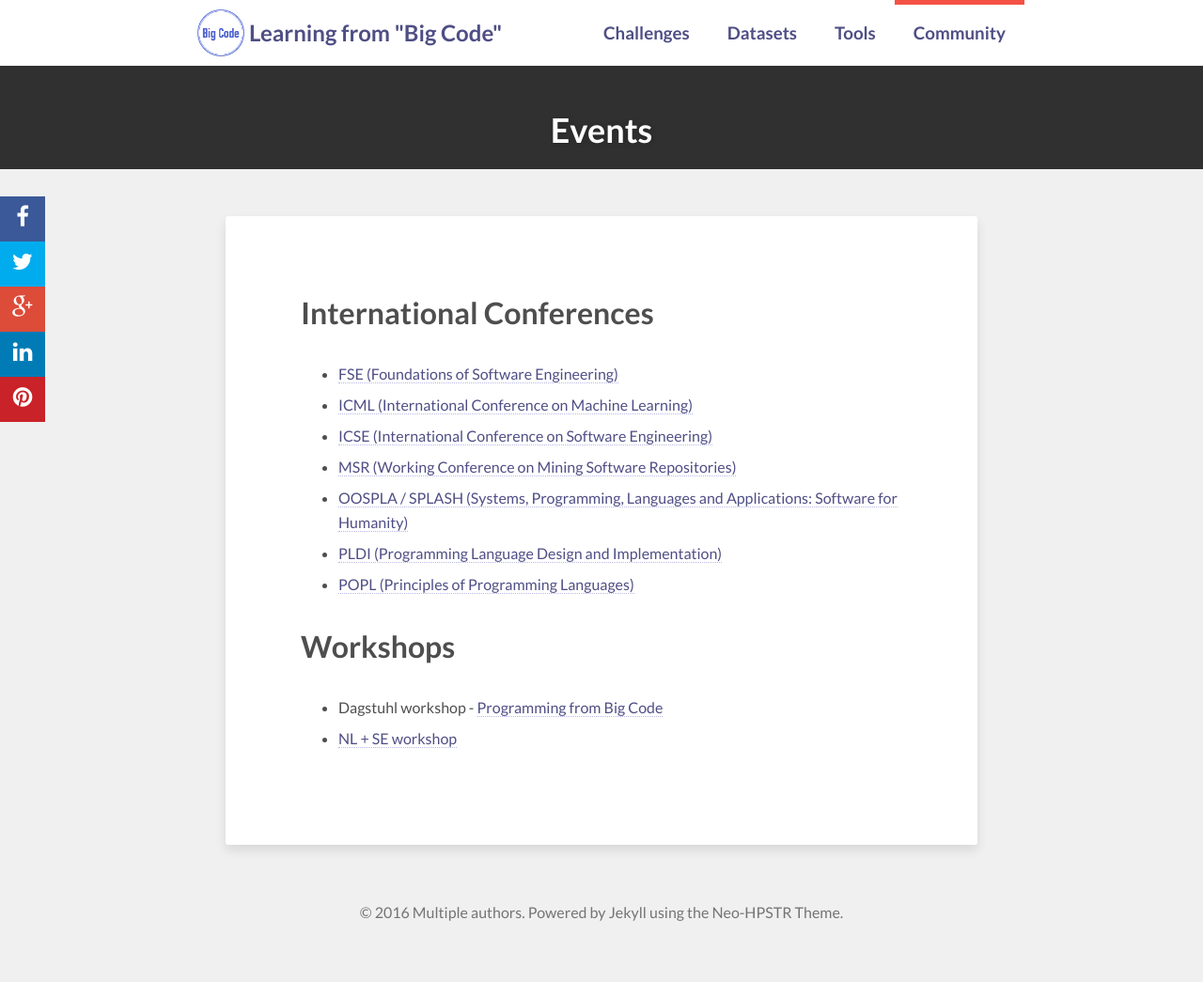
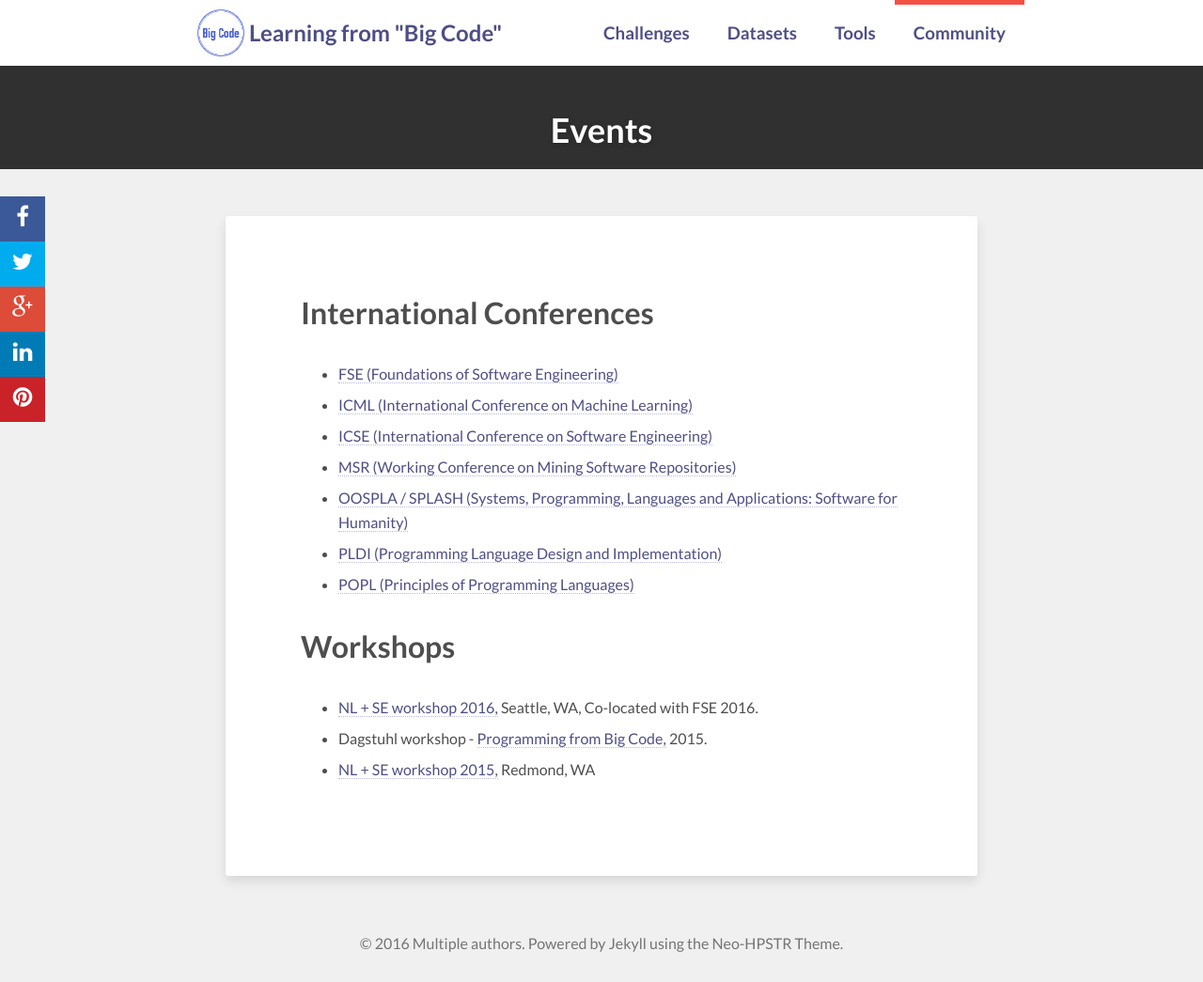
Before and after one commit to learnbigcode/learnbigcode.github.io, a Jekyll site: the page built from community/events/index.md, in a window 1280 px wide and 1045 px high. Shown: the whole window at 94% size. Built offline with Jekyll 4.4.1, drawn with Linux system fonts in a browser that asks for light colours; nearby versions of some CDN libraries; comment, search, counter and statistics services are not loaded.

Commit message:
Update index.md

```diff
--- a/community/events/index.md
+++ b/community/events/index.md
@@ -20,5 +20,6 @@ share: false
 
 # Workshops
 
-* Dagstuhl workshop - <a href="http://www.dagstuhl.de/en/program/calendar/semhp/?semnr=15472">Programming from Big Code</a>
-* <a href="http://www.languageandcode.org/nlse2015/">NL + SE workshop</a>
+* <a href="http://nlse-fse.github.io">NL + SE workshop 2016,</a> Seattle, WA, Co-located with FSE 2016.
+* Dagstuhl workshop - <a href="http://www.dagstuhl.de/en/program/calendar/semhp/?semnr=15472">Programming from Big Code,</a> 2015.
+* <a href="http://www.languageandcode.org/nlse2015/">NL + SE workshop 2015,</a> Redmond, WA
```
